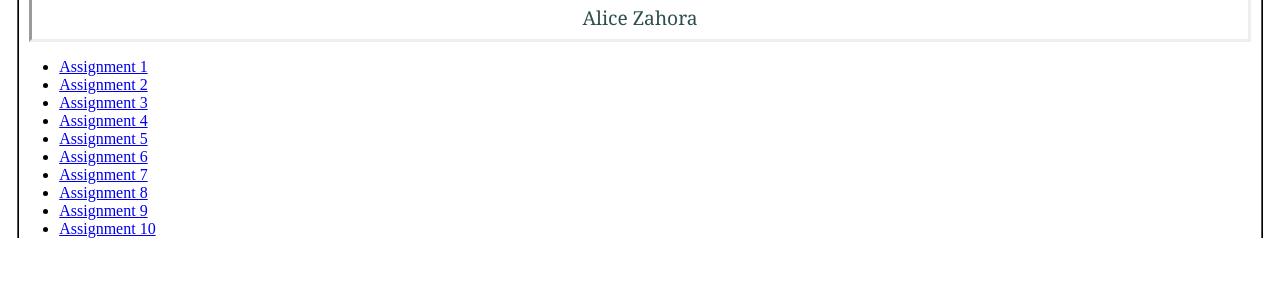
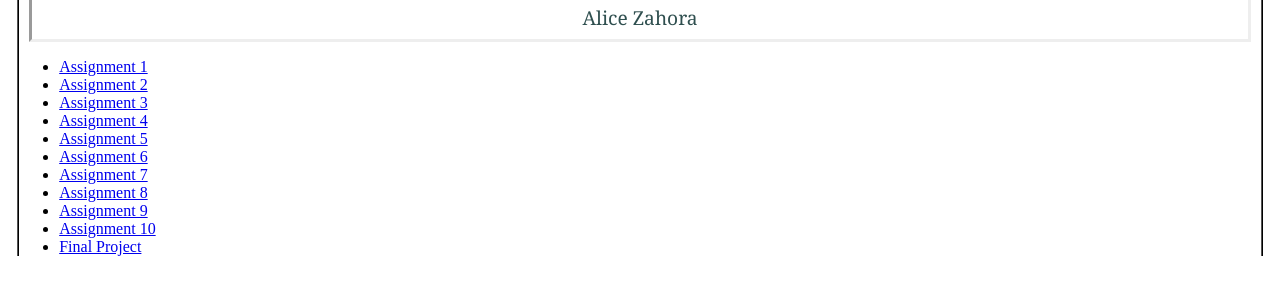
Before and after one commit to AliceZahora/AliceZahora.github.io, a plain HTML site: page web200/index.html in a window 1280 px wide. Shown: the part 74-368 px from the top of the page. Drawn offline with Linux system fonts and the light colour scheme.

Commit message:
Added final project to index

```diff
--- a/web200/index.html
+++ b/web200/index.html
@@ -28,6 +28,7 @@
                 <li><a href="assignment8/assignment8.html"> Assignment 8 </a></li>
                 <li><a href="assignment9/assignment9.html"> Assignment 9 </a></li>
                 <li><a href="assignment10/assignment10.html"> Assignment 10 </a></li>
+                <li><a href="finalProject/finalProject.html"> Final Project </a></li>
             </ul>
         </main>
     </body>
```
